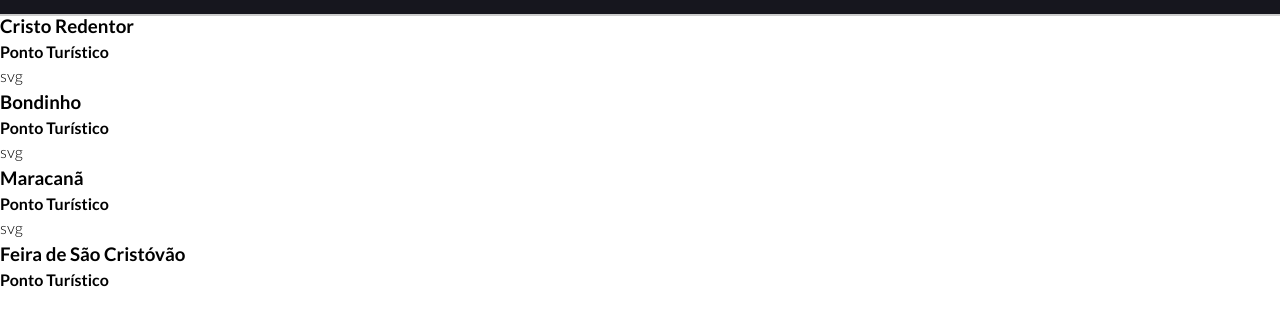
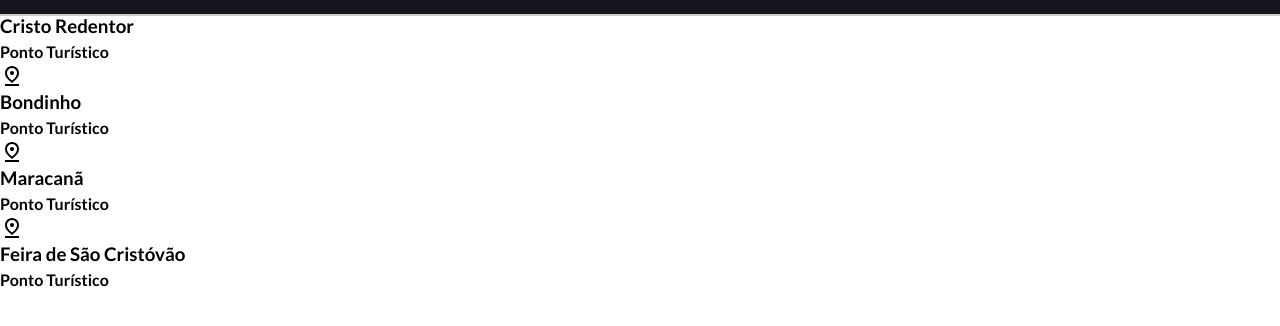
Before and after one commit to Soujigor/FERJ003, a website: page index.html in a window 1280 px wide. Shown: the part 84-410 px from the top of the page. Drawn offline with Linux system fonts and the light colour scheme.

Commit message:
'Alterações'

```diff
--- a/index.html
+++ b/index.html
@@ -87,21 +87,24 @@
                     </div>
                 </div>
                 <div class="link-item">
-                    svg
+                    <svg xmlns="http://www.w3.org/2000/svg" height="24" width="24"><path d="M12 16.475q2.475-2 3.738-3.85Q17 10.775 17 9.15q0-1.4-.512-2.388-.513-.987-1.263-1.6-.75-.612-1.625-.887T12 4q-.725 0-1.6.275-.875.275-1.625.887-.75.613-1.262 1.6Q7 7.75 7 9.15q0 1.625 1.262 3.475 1.263 1.85 3.738 3.85ZM12 19q-3.525-2.6-5.263-5.05Q5 11.5 5 9.15q0-1.775.638-3.113Q6.275 4.7 7.275 3.8q1-.9 2.25-1.35Q10.775 2 12 2t2.475.45q1.25.45 2.25 1.35 1 .9 1.638 2.237Q19 7.375 19 9.15q0 2.35-1.738 4.8Q15.525 16.4 12 19Zm0-8q.825 0 1.413-.588Q14 9.825 14 9t-.587-1.413Q12.825 7 12 7q-.825 0-1.412.587Q10 8.175 10 9q0 .825.588 1.412Q11.175 11 12 11ZM5 22v-2h14v2Zm7-12.85Z"/>
+                    </svg>
                     <div class="location">
                         <h3>Bondinho</h3>
                         <h4>Ponto Turístico</h4>
                     </div>
                 </div>
                 <div class="link-item">
-                    svg
+                    <svg xmlns="http://www.w3.org/2000/svg" height="24" width="24"><path d="M12 16.475q2.475-2 3.738-3.85Q17 10.775 17 9.15q0-1.4-.512-2.388-.513-.987-1.263-1.6-.75-.612-1.625-.887T12 4q-.725 0-1.6.275-.875.275-1.625.887-.75.613-1.262 1.6Q7 7.75 7 9.15q0 1.625 1.262 3.475 1.263 1.85 3.738 3.85ZM12 19q-3.525-2.6-5.263-5.05Q5 11.5 5 9.15q0-1.775.638-3.113Q6.275 4.7 7.275 3.8q1-.9 2.25-1.35Q10.775 2 12 2t2.475.45q1.25.45 2.25 1.35 1 .9 1.638 2.237Q19 7.375 19 9.15q0 2.35-1.738 4.8Q15.525 16.4 12 19Zm0-8q.825 0 1.413-.588Q14 9.825 14 9t-.587-1.413Q12.825 7 12 7q-.825 0-1.412.587Q10 8.175 10 9q0 .825.588 1.412Q11.175 11 12 11ZM5 22v-2h14v2Zm7-12.85Z"/>
+                    </svg>
                     <div class="location">
                         <h3>Maracanã</h3>
                         <h4>Ponto Turístico</h4>
                     </div>
                 </div>
                 <div class="link-item">
-                    svg
+                    <svg xmlns="http://www.w3.org/2000/svg" height="24" width="24"><path d="M12 16.475q2.475-2 3.738-3.85Q17 10.775 17 9.15q0-1.4-.512-2.388-.513-.987-1.263-1.6-.75-.612-1.625-.887T12 4q-.725 0-1.6.275-.875.275-1.625.887-.75.613-1.262 1.6Q7 7.75 7 9.15q0 1.625 1.262 3.475 1.263 1.85 3.738 3.85ZM12 19q-3.525-2.6-5.263-5.05Q5 11.5 5 9.15q0-1.775.638-3.113Q6.275 4.7 7.275 3.8q1-.9 2.25-1.35Q10.775 2 12 2t2.475.45q1.25.45 2.25 1.35 1 .9 1.638 2.237Q19 7.375 19 9.15q0 2.35-1.738 4.8Q15.525 16.4 12 19Zm0-8q.825 0 1.413-.588Q14 9.825 14 9t-.587-1.413Q12.825 7 12 7q-.825 0-1.412.587Q10 8.175 10 9q0 .825.588 1.412Q11.175 11 12 11ZM5 22v-2h14v2Zm7-12.85Z"/>
+                    </svg>
                     <div class="location">
                         <h3>Feira de São Cristóvão</h3>
                         <h4>Ponto Turístico</h4>
--- a/package.json
+++ b/package.json
@@ -5,7 +5,7 @@
   "main": "index.js",
   "scripts": {
     "sass": "sass --watch assets/scss:assets/css",
-    "git": "git add --all && git commit -m 'Deploy' && git push origin master && echo 'Deployed'"
+    "git": "git add --all && git commit -m 'Alterações' && git push origin master && echo 'Deployed'"
   },
   "keywords": [],
   "author": "",
```
